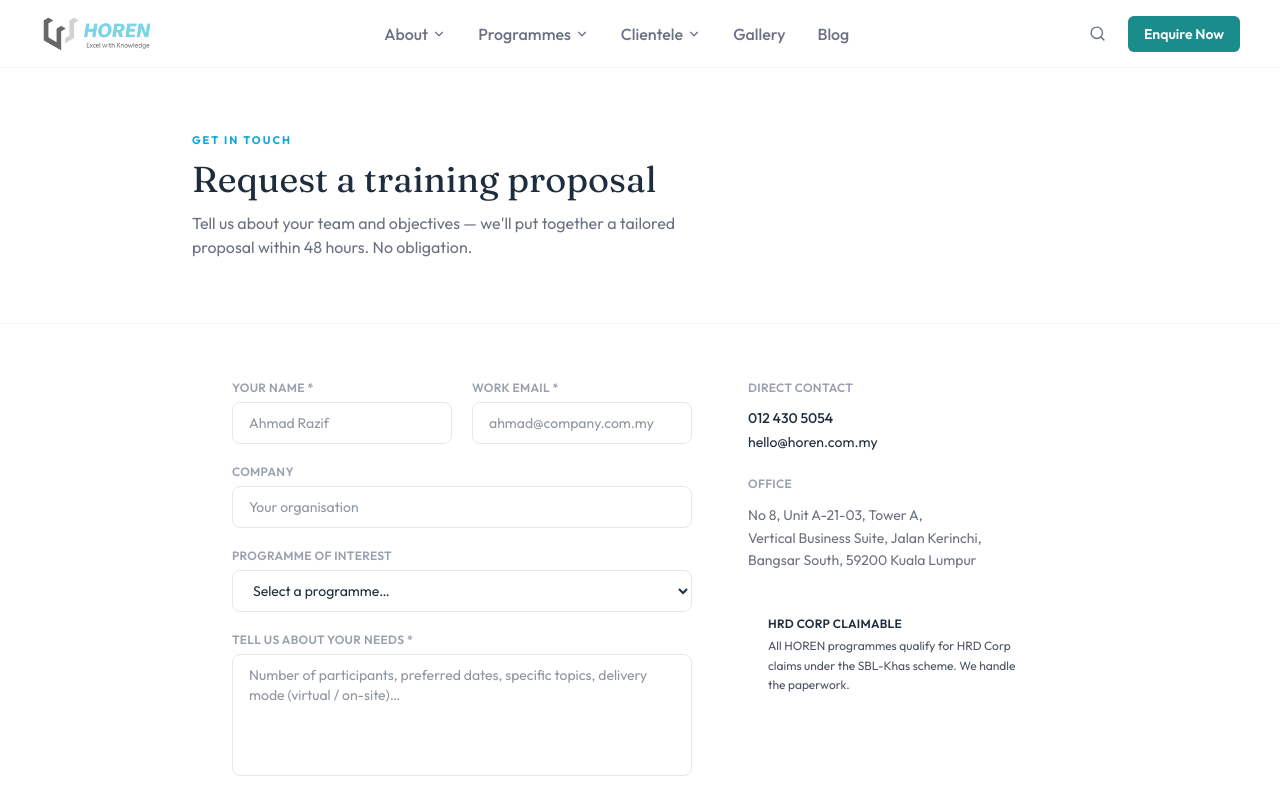
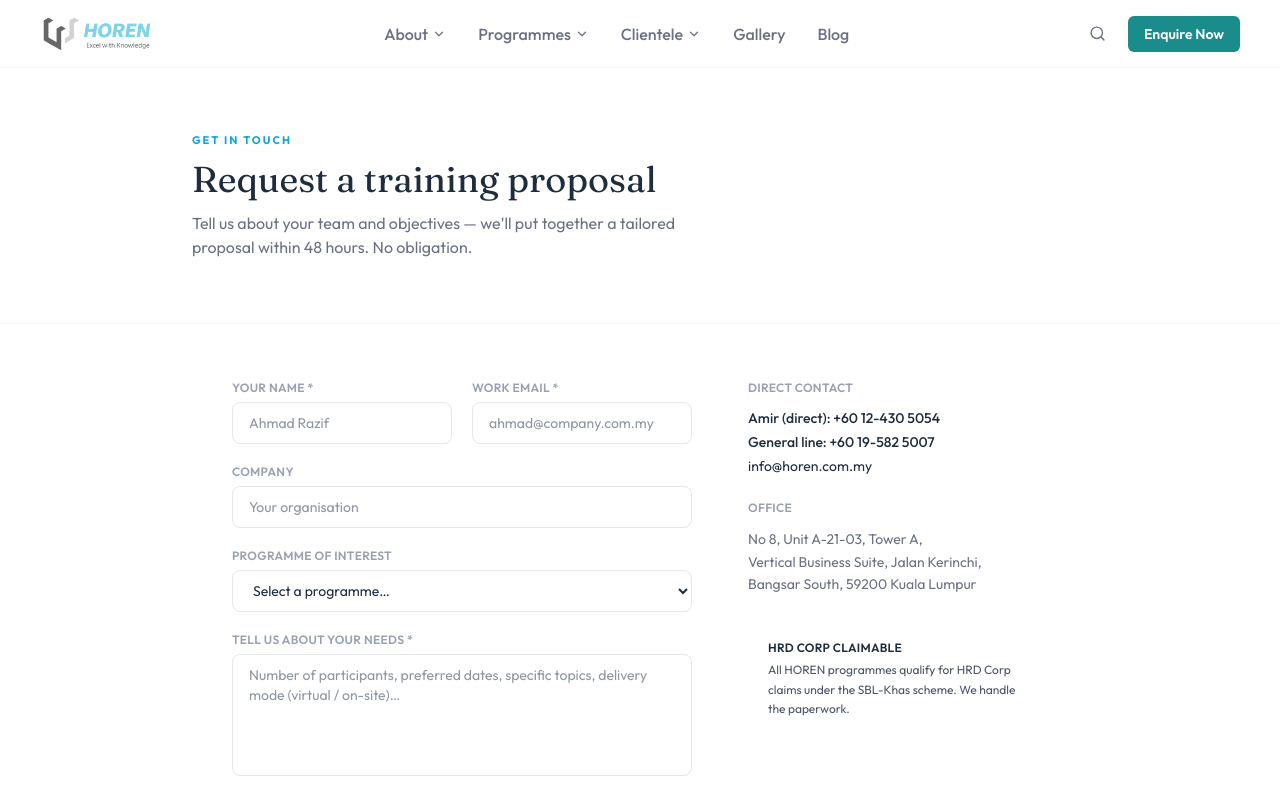
Before and after one commit to mohd-suffian/horen-web, a Next.js app: page /horen/v2/contact in a window 1280 px wide. Shown: the top 800 px of the page. Built offline with nearby package versions, Linux system fonts and the light colour scheme.

Commit message:
fix: contact form API path and add contact details

```diff
--- a/app/contact/page.tsx
+++ b/app/contact/page.tsx
@@ -28,7 +28,7 @@ export default function ContactPage() {
     e.preventDefault()
     setStatus('loading')
 
-    const res = await fetch('horen/v2/api/contact', {
+    const res = await fetch('/horen/v2/api/contact', {
       method:  'POST',
       headers: { 'Content-Type': 'application/json' },
       body:    JSON.stringify(form),
@@ -137,8 +137,9 @@ export default function ContactPage() {
         <div className="flex flex-col gap-6">
           <div>
             <p className="text-xs font-semibold uppercase tracking-wide text-gray-400 mb-3">Direct contact</p>
-            <a href="tel:0124305054" className="block text-sm text-dark font-medium hover:text-teal mb-1">012 430 5054</a>
-            <a href="mailto:hello@horen.com.my" className="block text-sm text-teal hover:underline">hello@horen.com.my</a>
+            <a href="tel:+60124305054" className="block text-sm text-dark font-medium hover:text-teal mb-1">Amir (direct): +60 12-430 5054</a>
+            <a href="tel:+60195825007" className="block text-sm text-dark font-medium hover:text-teal mb-1">General line: +60 19-582 5007</a>
+            <a href="mailto:info@horen.com.my" className="block text-sm text-teal hover:underline">info@horen.com.my</a>
           </div>
           <div>
             <p className="text-xs font-semibold uppercase tracking-wide text-gray-400 mb-3">Office</p>
```
